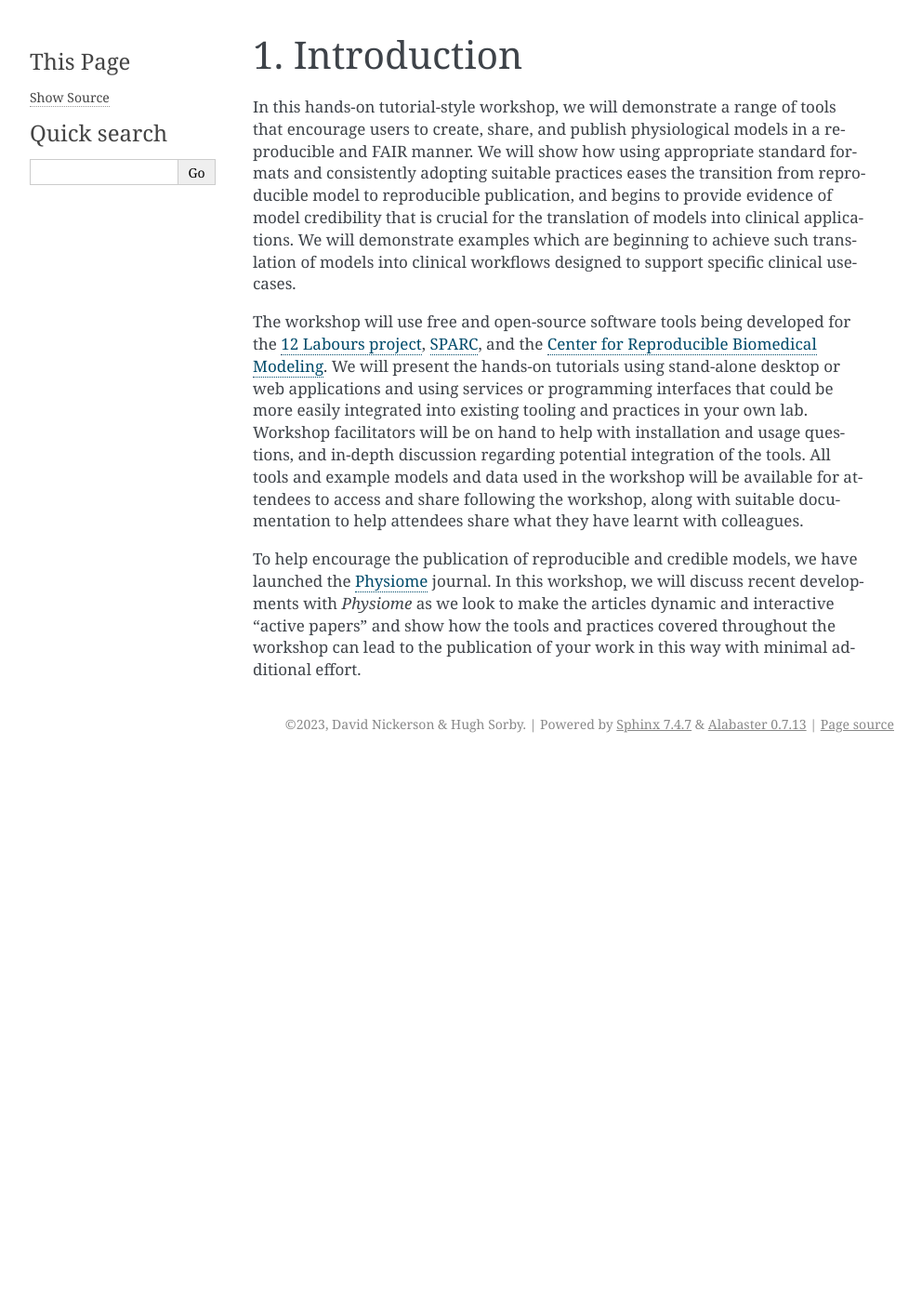
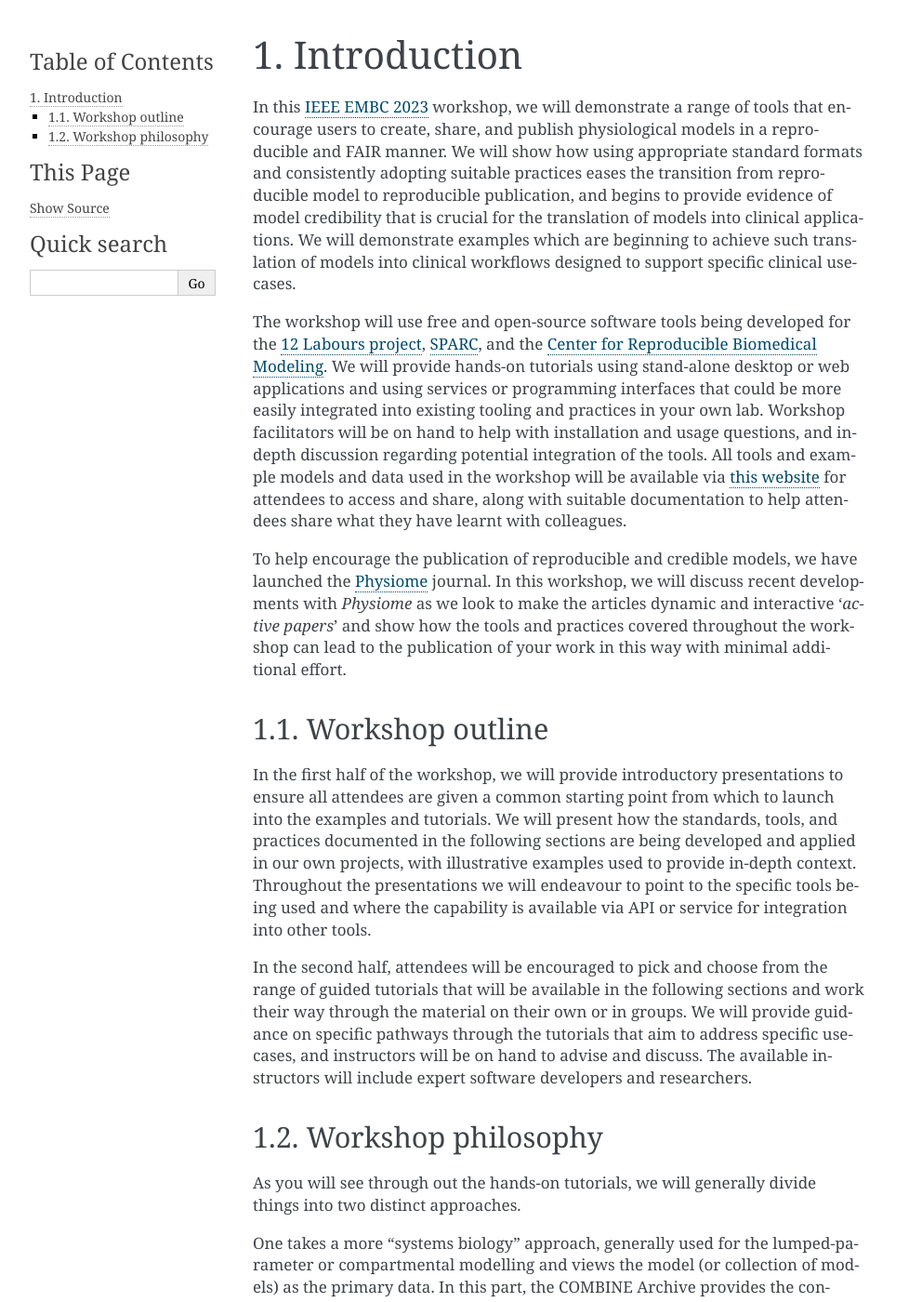
Before and after one commit to tools-for-credible-digital-twins/embc23, a Sphinx documentation site: the page built from source/introduction/index.rst, in a window 1280 px wide and 1400 px high. Shown: the whole window at 93% size, without its empty margins (148-1140 px from the left). Built offline with Sphinx 7.4.7, drawn with Linux system fonts in a browser that asks for light colours; some of the changed text lies outside the part shown.

Commit message:
add initial workshop outline and philosophy

```diff
--- a/source/introduction/index.rst
+++ b/source/introduction/index.rst
@@ -2,14 +2,40 @@ Introduction
 ============
 
 
-In this hands-on tutorial-style workshop, we will demonstrate a range of tools that encourage users to create, share, and publish physiological models in a reproducible and FAIR manner.
+In this `IEEE EMBC 2023 <https://embc.embs.org/2023/>`_ workshop, we will demonstrate a range of tools that encourage users to create, share, and publish physiological models in a reproducible and FAIR manner.
 We will show how using appropriate standard formats and consistently adopting suitable practices eases the transition from reproducible model to reproducible publication, and begins to provide evidence of model credibility that is crucial for the translation of models into clinical applications.
 We will demonstrate examples which are beginning to achieve such translation of models into clinical workflows designed to support specific clinical use-cases.
 
 The workshop will use free and open-source software tools being developed for the `12 Labours project <https://tinyurl.com/12labours>`_, `SPARC <https://sparc.science>`_, and the `Center for Reproducible Biomedical Modeling <https://reproduciblebiomodels.org>`_.
-We will present the hands-on tutorials using stand-alone desktop or web applications and using services or programming interfaces that could be more easily integrated into existing tooling and practices in your own lab.
+We will provide hands-on tutorials using stand-alone desktop or web applications and using services or programming interfaces that could be more easily integrated into existing tooling and practices in your own lab.
 Workshop facilitators will be on hand to help with installation and usage questions, and in-depth discussion regarding potential integration of the tools.
-All tools and example models and data used in the workshop will be available for attendees to access and share following the workshop, along with suitable documentation to help attendees share what they have learnt with colleagues.
+All tools and example models and data used in the workshop will be available via `this website <https://tools-for-credible-digital-twins.github.io/>`_ for attendees to access and share, along with suitable documentation to help attendees share what they have learnt with colleagues.
 
 To help encourage the publication of reproducible and credible models, we have launched the `Physiome <https://journal.physiomeproject.org>`_ journal.
-In this workshop, we will discuss recent developments with *Physiome* as we look to make the articles dynamic and interactive “active papers” and show how the tools and practices covered throughout the workshop can lead to the publication of your work in this way with minimal additional effort.
+In this workshop, we will discuss recent developments with *Physiome* as we look to make the articles dynamic and interactive '*active papers*' and show how the tools and practices covered throughout the workshop can lead to the publication of your work in this way with minimal additional effort.
+
+Workshop outline
+----------------
+
+In the first half of the workshop, we will provide introductory presentations to ensure all attendees are given a common starting point from which to launch into the examples and tutorials.
+We will present how the standards, tools, and practices documented in the following sections are being developed and applied in our own projects, with illustrative examples used to provide in-depth context.
+Throughout the presentations we will endeavour to point to the specific tools being used and where the capability is available via API or service for integration into other tools.
+
+In the second half, attendees will be encouraged to pick and choose from the range of guided tutorials that will be available in the following sections and work their way through the material on their own or in groups.
+We will provide guidance on specific pathways through the tutorials that aim to address specific use-cases, and instructors will be on hand to advise and discuss.
+The available instructors will include expert software developers and researchers.
+
+Workshop philosophy
+-------------------
+
+As you will see through out the hands-on tutorials, we will generally divide things into two distinct approaches.
+
+One takes a more "systems biology" approach, generally used for the lumped-parameter or compartmental modelling and views the model (or collection of models) as the primary data.
+In this part, the COMBINE Archive provides the container to house a piece of work and relevant standards are used to describe the models and simulation experiments typically used for these kinds of modelling projects.
+
+The other approach is based more on taking experimental or clinical observations and measurements as the primary data, to which models or other computational analyses can be applied to or derived from.
+In this part, we use the SPARC Dataset Structure (SDS) as the container of choice to house a piece of work, with similar standards used to describe the models and simulation experiments in addition to the rich metadata describing the experimental and/or clinical data.
+
+We tend to make this distinction in approaches to provide clarity in selection of relevant tools to use to achieve a given task.
+But throughout this workshop we will demonstrate how the use of common standards and harmonised semantic annotations enhance the interoperability between these approaches and ensure that relevant prior work can be reused regardless of how it was created.
+This is particularly important as we look to evaluate credibility of modelling and simulation studies in the move to translate into clinical practice.
```
